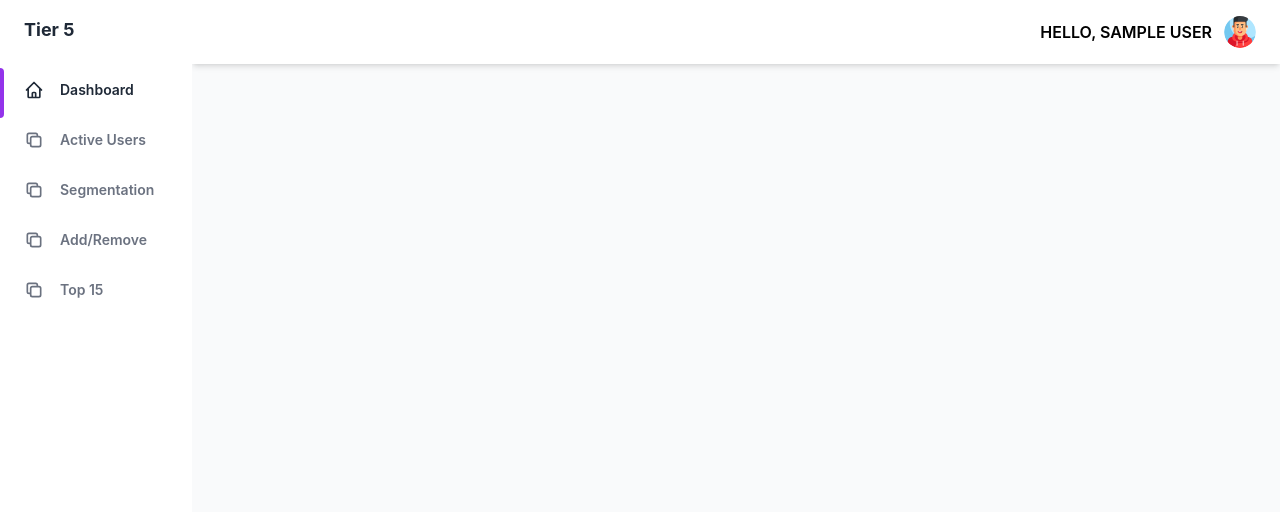
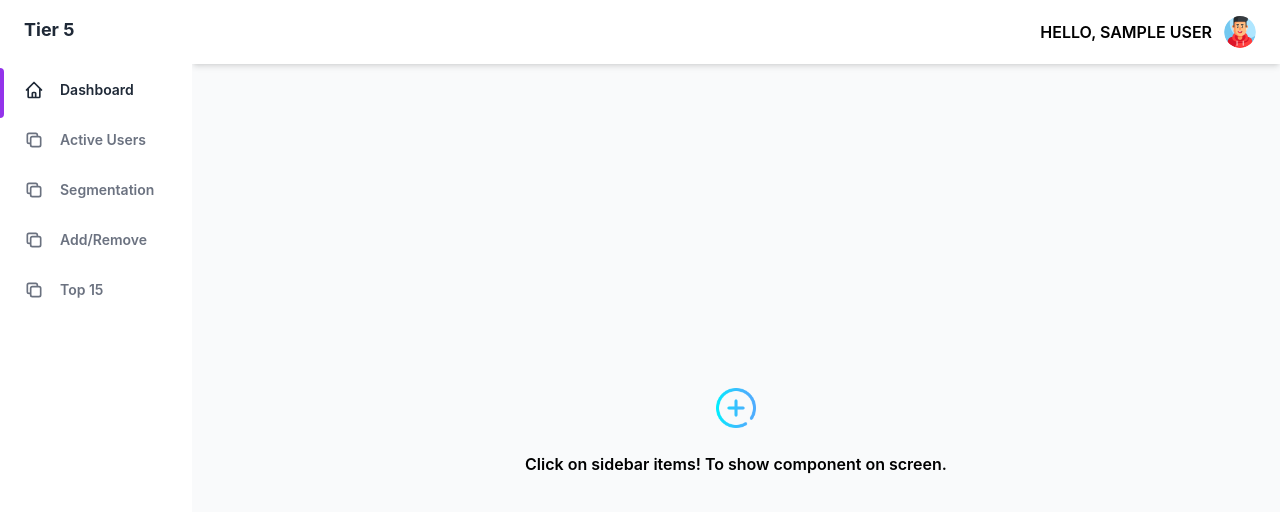
Before and after one commit to the-shahriar/react-dynamic-dashboard, a React (Create React App) app: page /home in a window 1280 px wide. Shown: the top 512 px of the page. Built offline with nearby package versions, Linux system fonts and the light colour scheme; sample sign-in values are in the browser's storage.

Commit message:
no_data component rendered

```diff
--- a/src/hooks/useData.js
+++ b/src/hooks/useData.js
@@ -22,7 +22,8 @@ const useData = () => {
 
   const removeComponent = (name) => {
     const newArray = component.filter((item) => item !== name);
-    setComponent(newArray);
+    console.log(newArray);
+    // localStorage.setItem("component", JSON.stringify(newArray));
   };
 
   return {
--- a/src/index.js
+++ b/src/index.js
@@ -11,7 +11,7 @@ root.render(
       <Suspense
         fallback={
           <svg
-            class="animate-spin h-5 w-5 mr-3 text-centerr"
+            className="animate-spin h-5 w-5 mr-3 text-centerr"
             viewBox="0 0 24 24"
           ></svg>
         }
--- a/src/views/components/active_users/index.js
+++ b/src/views/components/active_users/index.js
@@ -9,16 +9,21 @@ import {
   Legend,
   CartesianGrid,
 } from "recharts";
+import useAuth from "../../../hooks/useAuth";
 
 const ActiveUsers = ({ name }) => {
-  const [data, setData] = useState([]);
+  const [userData, setUserData] = useState([]);
+
+  // get remove componet function from provider
+  const { data } = useAuth();
+  const { removeComponent } = data;
 
   // fetch data from server
   useEffect(() => {
     axios
       .get("http://localhost:8000/api/v1/active-user/all")
       .then((res) => {
-        setData(res.data.data);
+        setUserData(res.data.data);
       })
       .catch((error) => {
         console.log("on active_users fetching", error);
@@ -30,9 +35,10 @@ const ActiveUsers = ({ name }) => {
       <div className="min-w-0 p-4 bg-gray-50 rounded-lg shadow-xs">
         <div className="flex justify-between items-center">
           <h4 className="mb-4 font-semibold text-black">Active Users</h4>
-          <button onClick={() => console.log(name)}>&#10060;</button>
+          {/* Remove component from render screen */}
+          <button onClick={() => removeComponent(name)}>&#10060;</button>
         </div>
-        <BarChart width={450} height={300} data={data}>
+        <BarChart width={450} height={300} data={userData}>
           <XAxis dataKey="name" stroke="#8884d8" />
           <YAxis />
           <Tooltip wrapperStyle={{ width: 100, backgroundColor: "#ccc" }} />
--- /dev/null
+++ b/src/views/components/no_data/index.js
@@ -0,0 +1,22 @@
+import React from "react";
+import plusIcon from "../../../assets/images/plus.png";
+
+const NoData = () => {
+  return (
+    <div className="m-auto">
+      <div>
+        <img
+          src={plusIcon}
+          width="40"
+          className="mx-auto mb-6"
+          alt="Add Componet To Render"
+        />
+        <p className="font-semibold text-black">
+          Click on sidebar items! To show component on screen.
+        </p>
+      </div>
+    </div>
+  );
+};
+
+export default NoData;
--- a/src/views/pages/home/index.js
+++ b/src/views/pages/home/index.js
@@ -3,6 +3,7 @@ import useAuth from "../../../hooks/useAuth";
 const ActiveUsers = React.lazy(() => import("../../components/active_users"));
 const Header = React.lazy(() => import("../../components/header"));
 const Sidebar = React.lazy(() => import("../../components/sidebar"));
+const NoData = React.lazy(() => import("../../components/no_data/index"));
 
 const Home = () => {
   const { data } = useAuth();
@@ -35,10 +36,14 @@ const Home = () => {
       <Sidebar />
       <div className="flex flex-col flex-1 w-4/5">
         <Header />
-        <div className="px-5 py-4 grid grid-cols-2 gap-4">
-          {/* Update Button */}
-          {componentToRender(component)}
-        </div>
+        {/* Show Component on Screen */}
+        {componentToRender(component).length ? (
+          <div className="px-5 py-4 grid grid-cols-2 gap-4">
+            {componentToRender(component)}
+          </div>
+        ) : (
+          <NoData />
+        )}
       </div>
     </div>
   );
```
Also changed, not shown: src/assets/images/plus.png (added).
